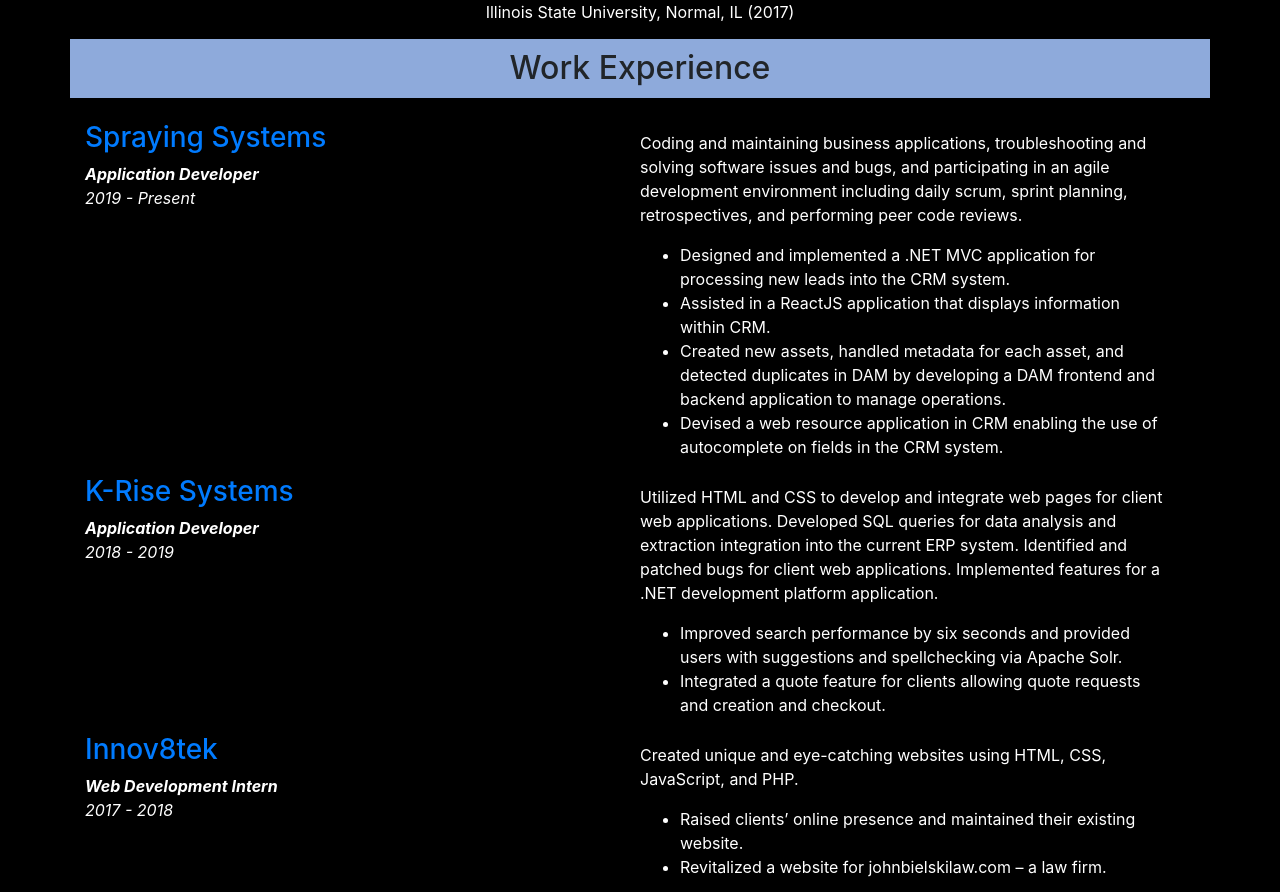
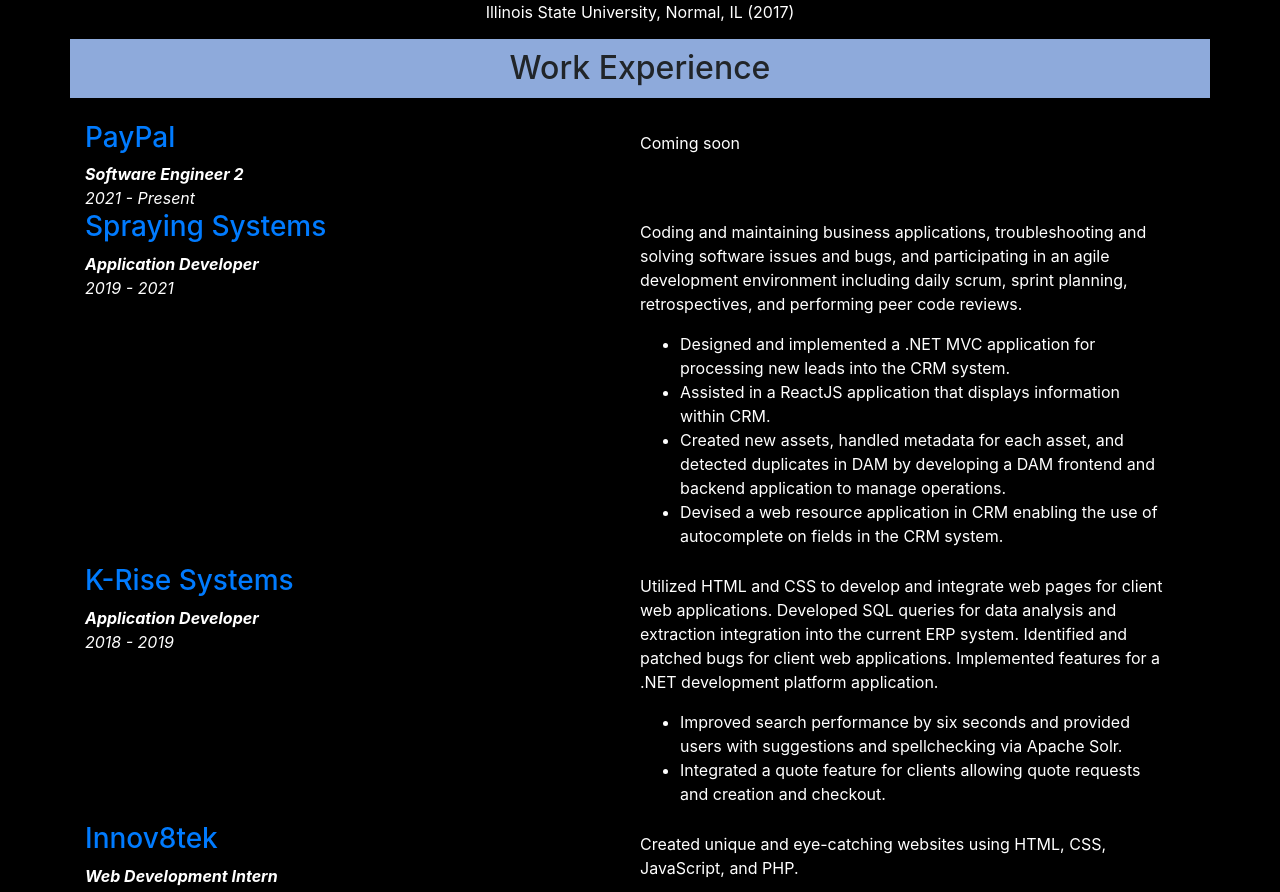
Before and after one commit to cspalevic/cedomir, a React app: page / in a window 1280 px wide. Shown: the part 1061-1953 px from the top of the page. Built offline with nearby package versions, Linux system fonts and the light colour scheme.

Commit message:
testing netlify builds

```diff
--- a/src/data/workExperience.ts
+++ b/src/data/workExperience.ts
@@ -8,10 +8,16 @@
 
 export const workExperiences: IWorkExperience[] = [
    {
+      company: 'PayPal',
+      jobTitle: 'Software Engineer 2',
+      when: '2021 - Present',
+      summary: 'Coming soon'
+   },
+   {
       company: 'Spraying Systems',
       jobTitle: 'Application Developer',
-      when: '2019 - Present',
-      summary: 'Coding and maintaining business applications, troubleshooting and solving software issues and bugs, and participating in an agile development environment including daily scrum, sprint planning, retrospectives, and performing peer code reviews. ',
+      when: '2019 - 2021',
+      summary: 'Coding and maintaining business applications, troubleshooting and solving software issues and bugs, and participating in an agile development environment including daily scrum, sprint planning, retrospectives, and performing peer code reviews.',
       accomplishments: [
          'Designed and implemented a .NET MVC application for processing new leads into the CRM system.',
          'Assisted in a ReactJS application that displays information within CRM.',
```
Also changed, not shown: 1 other file (tests, documents, lock files or other folders).
